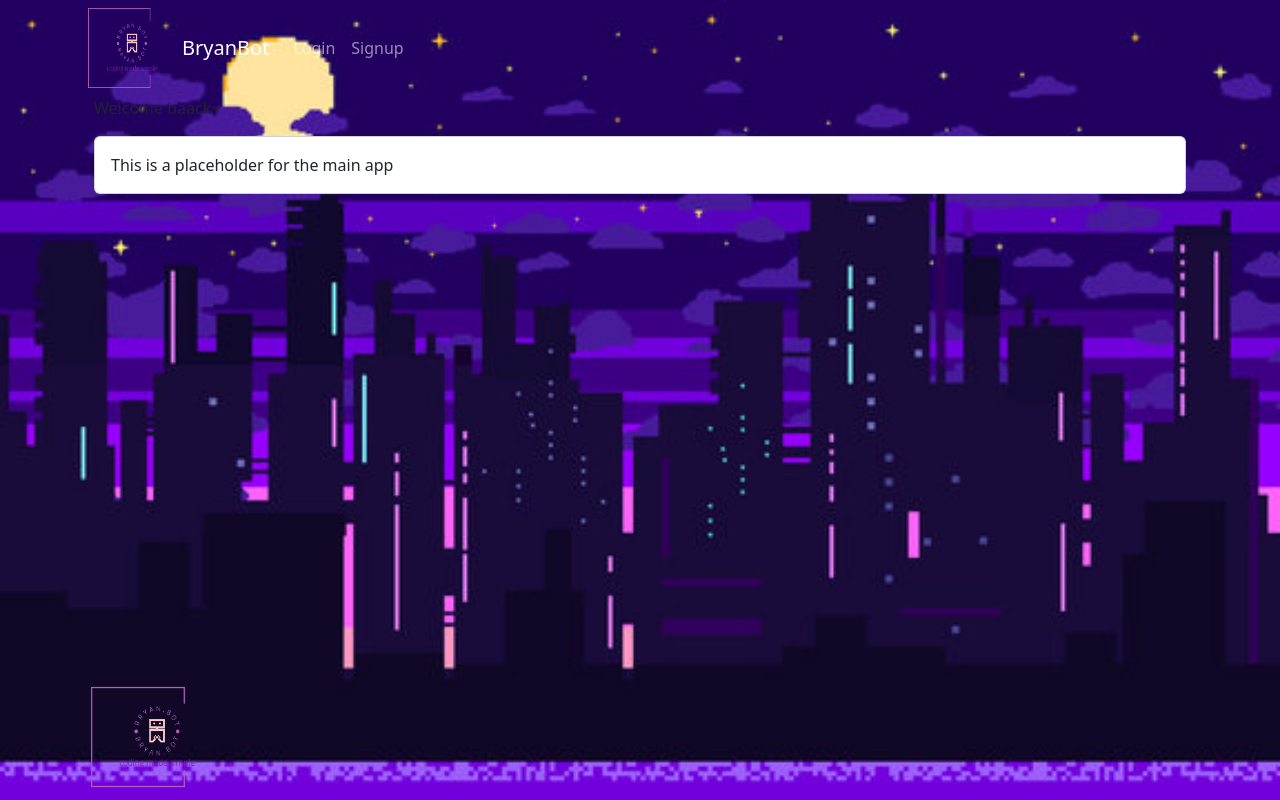
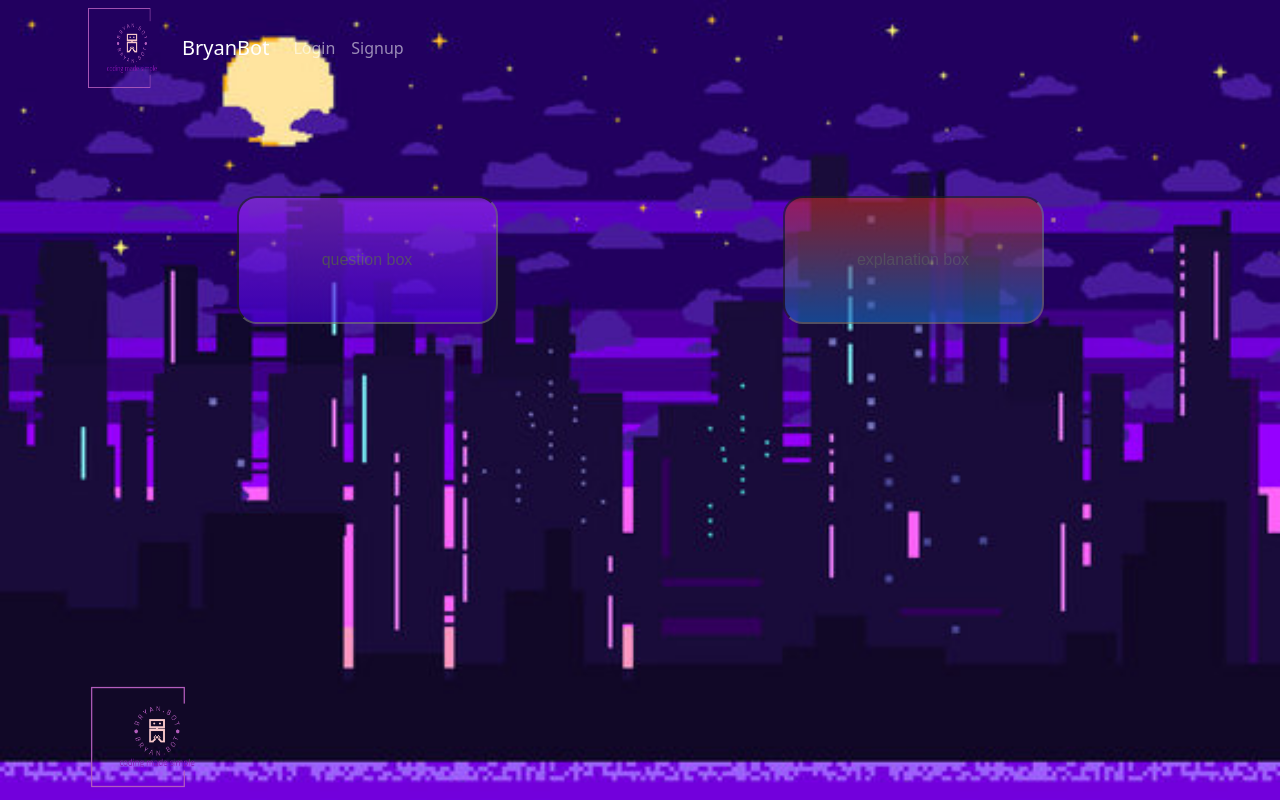
Before and after one commit to amaryahwolf/c.a.i.t.s, a React (Create React App) app in the folder client/: page / in a window 1280 px wide. Built offline with nearby package versions, Linux system fonts and the light colour scheme.

Commit message:
updated Home, changed Qparams to Explanations

```diff
--- a/client/src/App.js
+++ b/client/src/App.js
@@ -14,7 +14,7 @@ import Login from './pages/Login';
 import Profile from './pages/Profile';
 import Header from './components/Header';
 import Footer from './components/Footer';
-import Qparams from './components/Qparams';
+import Qparams from './components/Explanations';
 import back1 from "./images/back1.jpg";
 
 // Construct our main GraphQL API endpoint
--- a/client/src/components/Footer/index.js
+++ b/client/src/components/Footer/index.js
@@ -5,7 +5,7 @@ const Footer = () => {
   return (
     <>
       <Navbar bg="" variant="light" fixed="bottom">
-        <Container>
+        <Container fixed>
           <Navbar.Brand href="#home">
             <Image
               alt="brianbot"
--- a/client/src/components/Header/index.js
+++ b/client/src/components/Header/index.js
@@ -11,11 +11,11 @@ const Header = () => {
     Auth.logout();
   };
   return (
-    <header className="headerPH">
-      <Navbar bg="" variant="dark">
+    <header className="Navbar">
+      <Navbar bg="purple" variant="dark">
         <Container>
         <Image
-              alt="brianbot"
+              alt="bryanbot"
               src="./images/logo4.jpg"
               width="100"
               height="80"
@@ -25,7 +25,7 @@ const Header = () => {
           {Auth.loggedIn() ? (
             <>
               <Link className="PH">
-                {Auth.getProfile().data.username}'s profile
+                {Auth.getProfile().data.username}
               </Link>
               <button className="PH" onClick={logout}>
                 Logout
--- a/client/src/pages/Home.js
+++ b/client/src/pages/Home.js
@@ -1,18 +1,67 @@
 //importing react and the {useQuery}
+import { printIntrospectionSchema } from "graphql";
 import React from "react";
-import { Container, Card } from 'react-bootstrap';
+import { Container } from "react-bootstrap";
+const question = {
+  color: "white",
+  viewHeight: "100%",
+  background: "linear-gradient(#8E2DE2, #4A00E0)",
+  fontFamily: "Arial",
+  textAlign: "center",
+  opacity: "0.4",
+  marginTop: "100px",
+  padding: "50px",
+  opacity: "0.8",
+  borderRadius: "20px",
+  width: "50%",
+  marginLeft: "auto",
+  marginRight: "auto",
+  display: "block",
+  // justifyContent: 'center',
+};
+
+const explanation = {
+  color: "white",
+  viewHeight: "100%",
+  background: "linear-gradient(#b92b27, #1565C0)",
+  fontFamily: "Arial",
+  textAlign: "center",
+  opacity: "0.4",
+  marginTop: "100px",
+  padding: "50px",
+  opacity: "0.8",
+  borderRadius: "20px",
+  width: "50%",
+  marginLeft: "auto",
+  marginRight: "auto",
+  display: "block",
+  //justifyContent: 'center',
+};
+
+const containerStyle = {
+  opacity: "0.8",
+  background: "transparent",
+  display: "flex",
+  marginLeft: "auto",
+  marginRight: "auto",
+};
+
 const Home = () => {
-
-
   return (
     <>
-      <Container fluid>
-        <p>Welcome baack~</p>
-      </Container>
-      <Container fluid>
-      <Card fluid>
-      <Card.Body>This is a placeholder for the main app</Card.Body>
-    </Card>
+      <Container style={containerStyle}>
+        <Container fluid>
+          <input
+            type="text"
+            placeholder="question box"
+            style={question}></input>
+        </Container>
+        <Container fluid>
+          <input
+            type="text"
+            placeholder="explanation box"
+            style={explanation}></input>
+        </Container>
       </Container>
     </>
   );
--- a/client/src/pages/Profile.js
+++ b/client/src/pages/Profile.js
@@ -1,4 +1,6 @@
+
 import React from "react";
+
 
 const Profile = () => {
   return (
```
Also changed, not shown: client/src/components/Explanations/index.js (renamed from client/src/components/Qparams/index.js).
